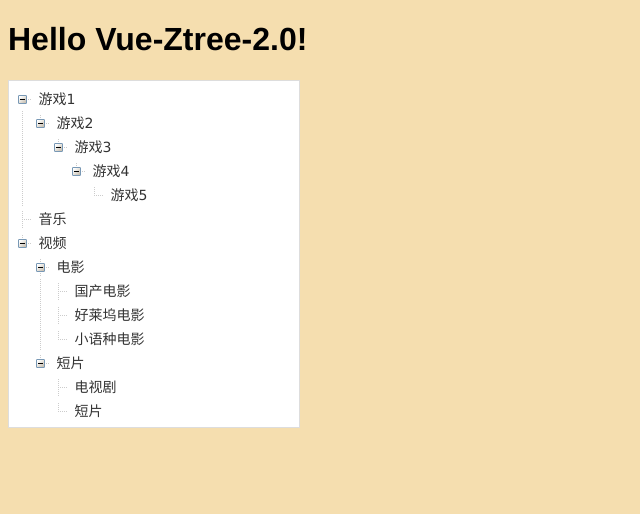
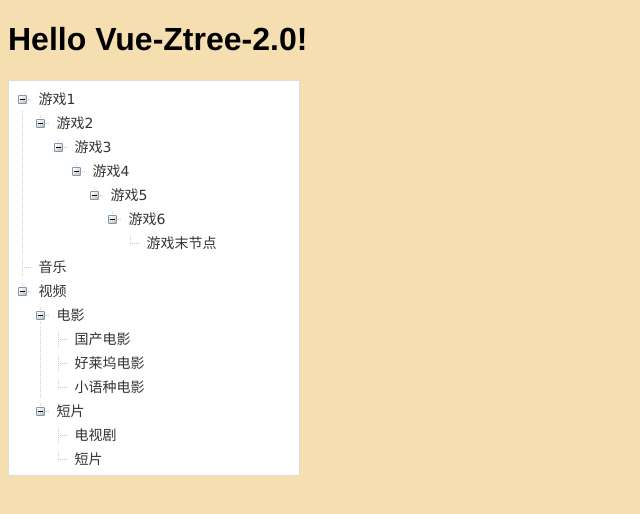
Before and after one commit to lisiyizu/vue-ztree-2.0, a Vue app: page / in a window 1280 px wide. Shown: the top 514 px of the page, without its empty margins (0-640 px from the left). Built offline with nearby package versions, Linux system fonts and the light colour scheme.

Commit message:
提交预览图片

```diff
--- a/src/views/main.vue
+++ b/src/views/main.vue
@@ -43,7 +43,17 @@ export default {
                   children:[{
                       id:224,
                       name:"游戏5",
-                      path:""
+                      path:"",
+                      children:[{
+                          id:225,
+                          name:"游戏6",
+                          path:"",
+                          children:[{
+                              id:226,
+                              name:"游戏末节点",
+                              path:""
+                          }],
+                      }],
                   }],
               }],
           }],
```
Also changed, not shown: vue-ztree-2.0.png.
